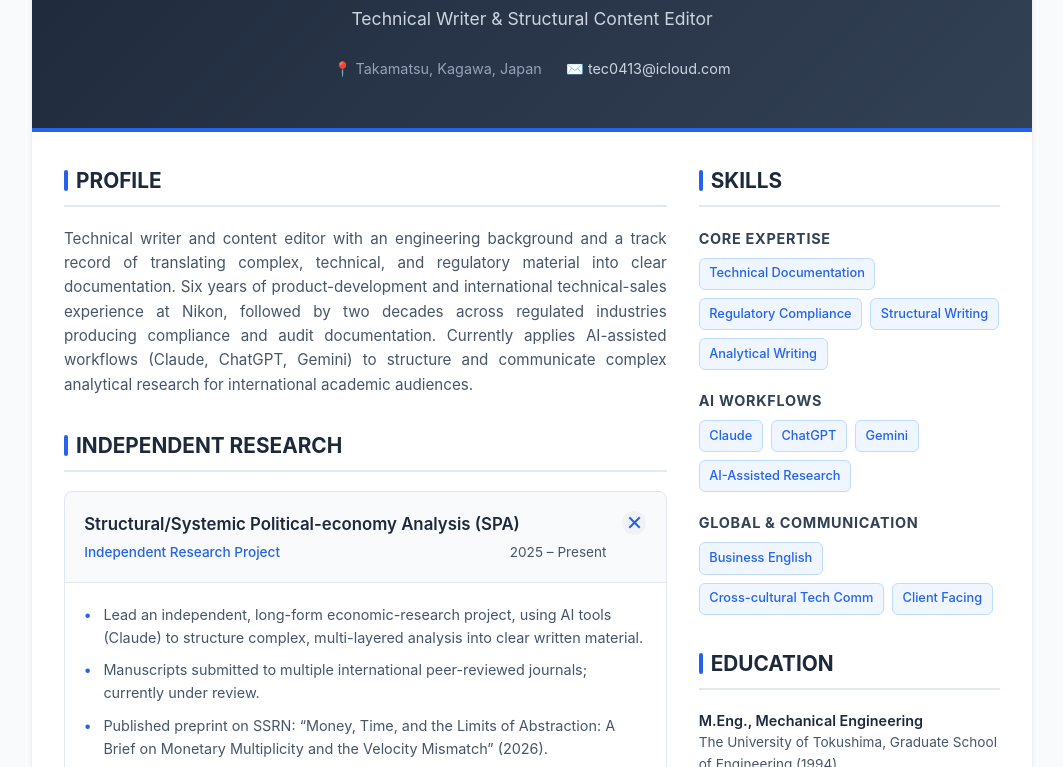
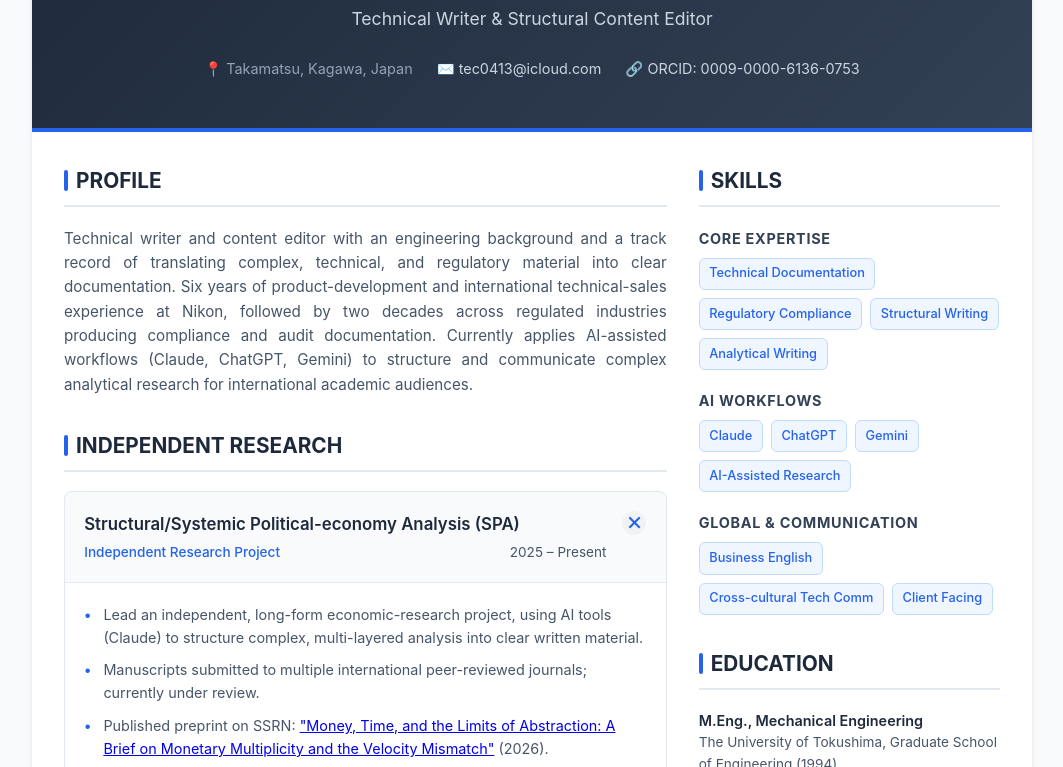
Before and after one commit to stargazer0413-design/tetsuya-handa-resume, a plain HTML site: page index.html in a window 1280 px wide. Shown: the part 147-914 px from the top of the page, without its empty margins (108-1171 px from the left). Drawn offline with Linux system fonts and the light colour scheme.

Commit message:
Add files via upload

```diff
--- a/index.html
+++ b/index.html
@@ -310,6 +310,7 @@
         <div class="contact-info">
             <span>📍 Takamatsu, Kagawa, Japan</span>
             <span>✉️ <a href="mailto:tec0413@icloud.com">tec0413@icloud.com</a></span>
+            <span>🔗 <a href="https://orcid.org/0009-0000-6136-0753" target="_blank" rel="noopener">ORCID: 0009-0000-6136-0753</a></span>
         </div>
     </header>
 
@@ -342,7 +343,7 @@
                         <ul class="details-list">
                             <li>Lead an independent, long-form economic-research project, using AI tools (Claude) to structure complex, multi-layered analysis into clear written material.</li>
                             <li>Manuscripts submitted to multiple international peer-reviewed journals; currently under review.</li>
-                            <li>Published preprint on SSRN: “Money, Time, and the Limits of Abstraction: A Brief on Monetary Multiplicity and the Velocity Mismatch” (2026).</li>
+                            <li>Published preprint on SSRN: <a href="https://papers.ssrn.com/sol3/papers.cfm?abstract_id=7200099" target="_blank" rel="noopener">"Money, Time, and the Limits of Abstraction: A Brief on Monetary Multiplicity and the Velocity Mismatch"</a> (2026).</li>
                             <li>Maintain ongoing correspondence with international researchers as part of this work.</li>
                         </ul>
                     </div>
```
